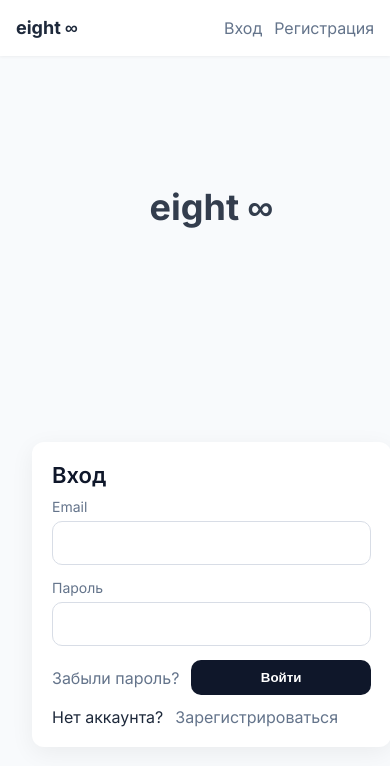
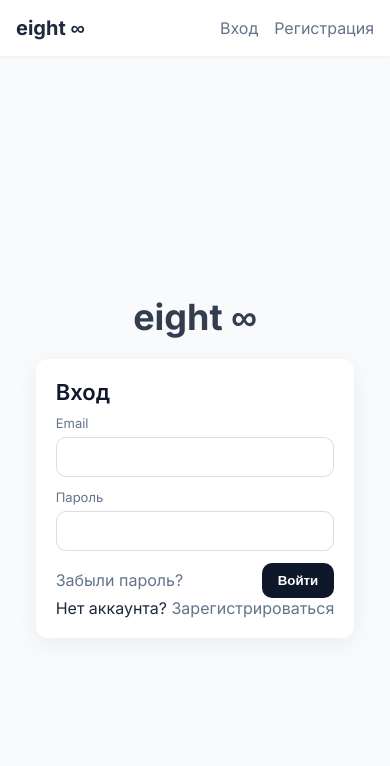
Before and after one commit to Andhmu/eight, a Nuxt app: page / in a window 390 px wide. Shown: the top 766 px of the page. Built offline with nearby package versions, Linux system fonts and the light colour scheme; no server answers.

Commit message:
Initial commit css-phone

```diff
--- a/assets/styles/base.css
+++ b/assets/styles/base.css
@@ -14,8 +14,6 @@
 
 
 
-  /* высота хедера как переменная */
-
   --header-h:64px;
 
 }
@@ -26,13 +24,15 @@
 
 html,body{ height:100%; }
 
+html,body{ overflow-x:hidden; }          /* убираем горизонтальный скролл */
+
 
 
 body{
 
   font-family:'Inter', system-ui, sans-serif;
 
-  font-size:16px;            /* чтобы iOS не зумил инпуты */
+  font-size:16px;
 
   color:var(--color-text);
 
@@ -50,17 +50,15 @@ body{
 
   text-rendering:optimizeLegibility;
 
-  overscroll-behavior:y none;
-
-  -webkit-tap-highlight-color: rgba(0,0,0,0);
+  -webkit-tap-highlight-color:transparent;
 
 }
 
 
 
-/* мобайл: понижаем хедер */
+/* мобайл */
 
-@media (max-width: 640px){
+@media (max-width:640px){
 
   :root{ --header-h:56px; }
 
--- a/assets/styles/forms.css
+++ b/assets/styles/forms.css
@@ -1,20 +1,22 @@
-.form{ display:grid; gap:14px; }
+.form{ display:grid; gap:12px; }         /* компактнее */
 
 .field{ display:grid; gap:6px; }
 
-label{ font-size:14px; color:var(--color-muted); }
+label{ font-size:13px; color:var(--color-muted); }
 
 
 
 .input{
 
-  height:44px;               /* удобная тач-зона */
+  height:42px;                           /* меньше высота на телефоне */
 
   padding:10px 12px;
 
   border:1px solid #d8dde6; border-radius:var(--radius);
 
-  outline:none; background:#fff; transition:border-color .2s, box-shadow .2s;
+  outline:none; background:#fff;
+
+  transition:border-color .2s, box-shadow .2s;
 
 }
 
@@ -30,7 +32,9 @@ label{ font-size:14px; color:var(--color-muted); }
 
 .actions{
 
-  display:flex; gap:12px; justify-content:flex-end; align-items:center;
+  display:flex; gap:12px; align-items:center;
+
+  justify-content:space-between;         /* симметрия слева/справа */
 
   flex-wrap:wrap;
 
@@ -38,16 +42,12 @@ label{ font-size:14px; color:var(--color-muted); }
 
 
 
-/* мобильные: кнопки в линию на всю ширину */
+/* на очень узких — всё ровно и без переполнений */
 
-@media (max-width: 480px){
+@media (max-width:420px){
 
-  .actions{ justify-content:stretch; }
+  .actions{ gap:10px; }
 
-  .actions .btn{ flex:1; }
+  .input{ height:40px; }
 
 }
-
-
-
-.below{ margin-top:12px; display:flex; gap:12px; flex-wrap:wrap; }
--- a/assets/styles/layout.css
+++ b/assets/styles/layout.css
@@ -20,31 +20,43 @@
 
 
 
-/* страничная обёртка */
-
-.page{ padding:24px; }
+.page{ padding:16px; }
 
 
 
-/* центрирующая обёртка для страниц с карточкой */
+/* центрируем блок с карточкой, без “лишнего” вертикального скролла */
 
 .stack{
 
-  min-height:calc(100dvh - var(--header-h)); /* без “скачущего” 100vh на мобайле */
+  /* используем svh, чтобы тулбары iOS не добавляли прокрутку */
 
-  display:grid; place-items:center; gap:20px; padding:16px;
+  min-height:calc(100svh - var(--header-h));
+
+  display:grid;
+
+  place-content:center;       /* и по вертикали, и по горизонтали */
+
+  gap:20px;
+
+  padding:16px;
 
 }
 
 
 
-/* карточки форм */
+/* карточка: всегда строго по центру и чуть уже на мобайле */
 
 .card{
 
-  width:clamp(320px, 92vw, 420px);
+  width:100%;
 
-  background:#fff; border-radius:var(--radius);
+  max-width:420px;            /* десктоп/планшет */
+
+  margin-inline:auto;         /* абсолютный центр по горизонтали */
+
+  background:#fff;
+
+  border-radius:var(--radius);
 
   box-shadow:0 6px 24px rgba(0,0,0,.06);
 
@@ -54,16 +66,20 @@
 
 
 
-/* мобильные правки */
+@media (max-width:640px){
 
-@media (max-width: 480px){
-
-  .page{ padding:16px; }
-
-  .card{ padding:20px; border-radius:12px; }
-
-  .nav{ gap:12px; }
-
-  .brand{ font-size:18px; }
+  .card{ max-width:380px; padding:20px; border-radius:12px; }
 
 }
+
+@media (max-width:420px){
+
+  .card{ max-width:340px; }
+
+}
+
+@media (max-width:360px){
+
+  .card{ max-width:320px; }
+
+}
```
